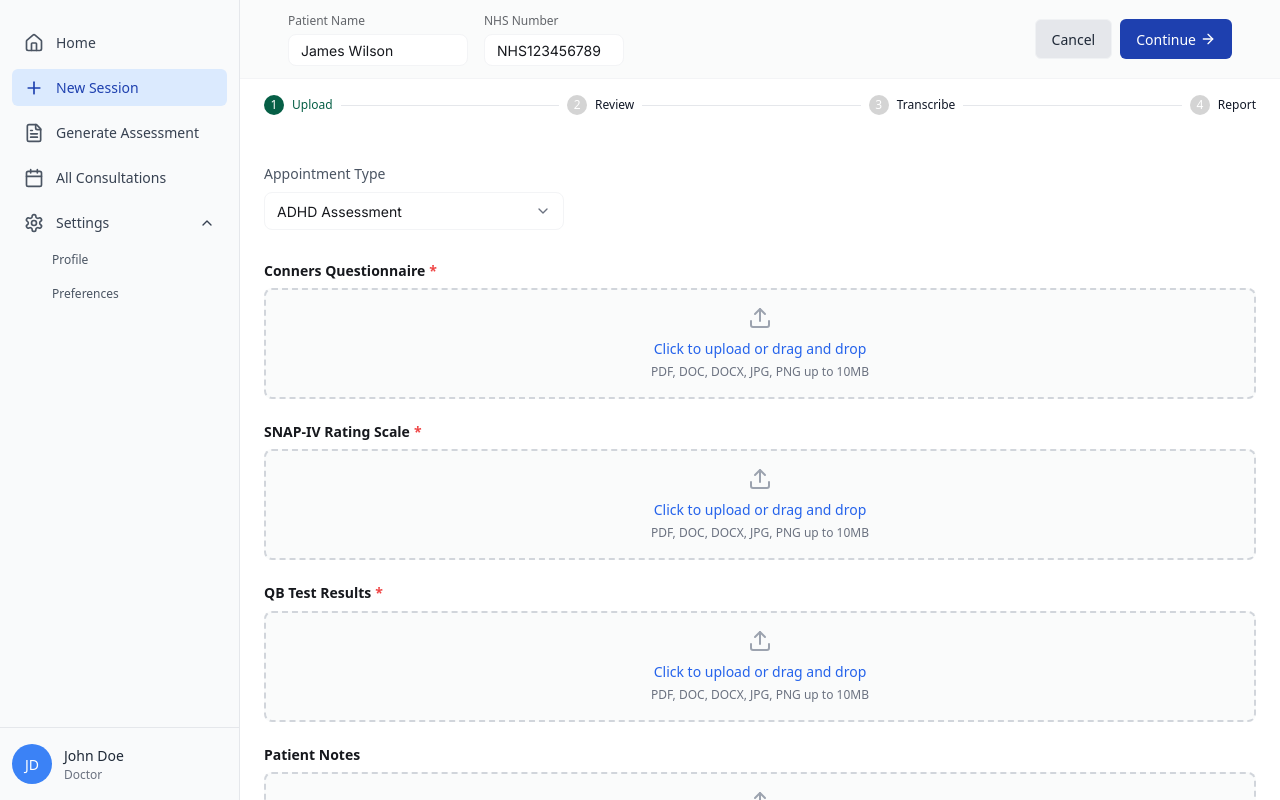
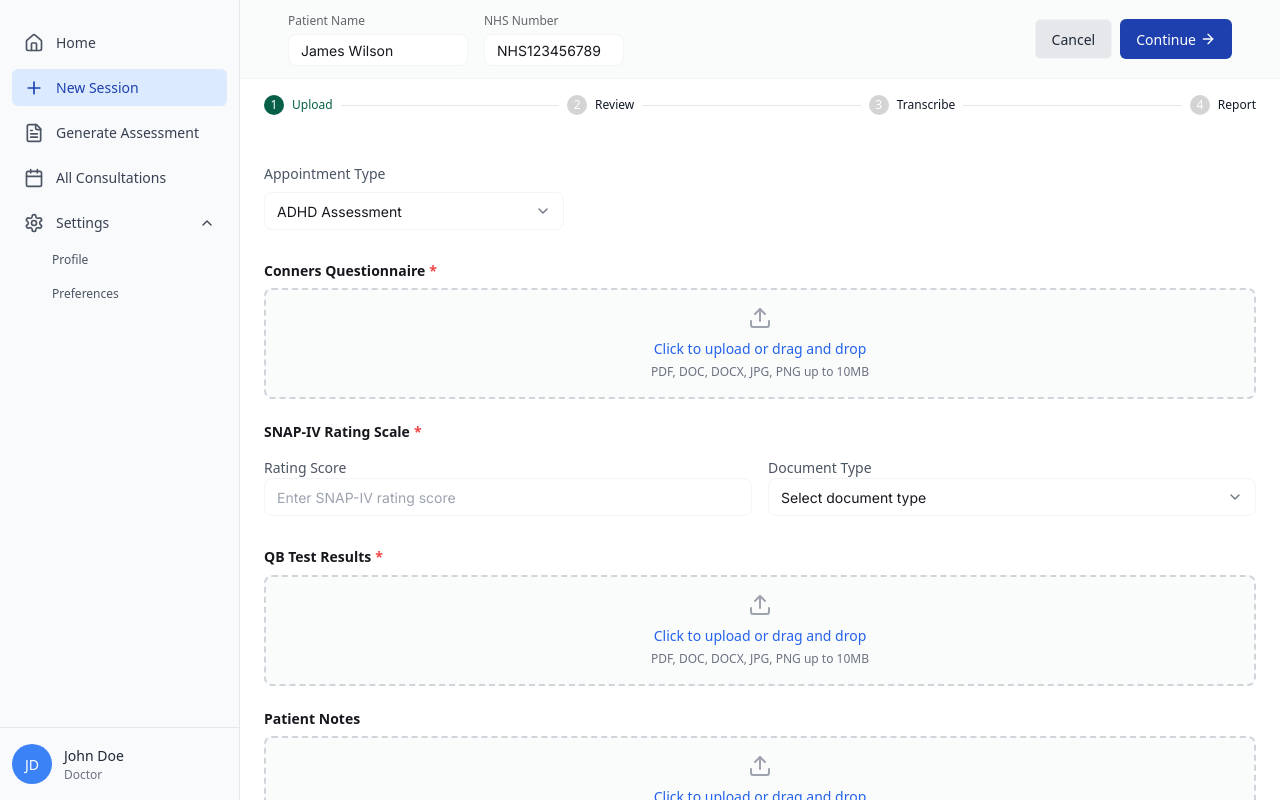
Before and after one commit to inahanninger/anathem-test-1, a React (Vite) app: page /workflow/upload in a window 1280 px wide. Built offline with nearby package versions, Linux system fonts and the light colour scheme.

Commit message:
Refactor: Replace file upload with text input for SNAP-IV
Replaces the file upload section for SNAP-IV with a text input field and a dropdown select for document type selection.

```diff
--- a/src/pages/workflow/UploadDocumentPage.tsx
+++ b/src/pages/workflow/UploadDocumentPage.tsx
@@ -76,6 +76,16 @@ const UploadDocumentPage = () => {
   const getUploadsByType = (documentType: DocumentType | "") => {
     return uploads.filter(upload => upload.documentType === documentType);
   };
+
+  const [snapRating, setSnapRating] = useState("");
+  const [snapDocument, setSnapDocument] = useState("");
+
+  const snapDocuments = [
+    "Parent Form",
+    "Teacher Form",
+    "Self-Report Form"
+  ];
+
   return <ClinicalLayout>
       <div className="min-h-screen bg-white">
         <div className="border-b border-gray-100 bg-gray-50/80 px-6 py-[12px]">
@@ -136,7 +146,40 @@ const UploadDocumentPage = () => {
 
             <FileUploadSection title="Conners Questionnaire" required={true} documentType={FILE_CATEGORIES.CONNERS} onFileUpload={files => handleFileUpload(files, FILE_CATEGORIES.CONNERS)} uploadedFiles={getUploadsByType(FILE_CATEGORIES.CONNERS)} onDeleteFile={handleDeleteFile} />
 
-            <FileUploadSection title="SNAP-IV Rating Scale" required={true} documentType={FILE_CATEGORIES.SNAP4} onFileUpload={files => handleFileUpload(files, FILE_CATEGORIES.SNAP4)} uploadedFiles={getUploadsByType(FILE_CATEGORIES.SNAP4)} onDeleteFile={handleDeleteFile} />
+            <div className="mb-6">
+              <h3 className="text-base font-semibold mb-4 flex items-center">
+                SNAP-IV Rating Scale
+                <span className="text-red-500 ml-1">*</span>
+              </h3>
+
+              <div className="flex gap-4 items-start">
+                <div className="flex-1">
+                  <Label htmlFor="snapRating" className="text-sm font-medium mb-2">Rating Score</Label>
+                  <Input
+                    id="snapRating"
+                    value={snapRating}
+                    onChange={(e) => setSnapRating(e.target.value)}
+                    placeholder="Enter SNAP-IV rating score"
+                    className="mb-2"
+                  />
+                </div>
+                <div className="flex-1">
+                  <Label htmlFor="snapDocument" className="text-sm font-medium mb-2">Document Type</Label>
+                  <Select value={snapDocument} onValueChange={setSnapDocument}>
+                    <SelectTrigger>
+                      <SelectValue placeholder="Select document type" />
+                    </SelectTrigger>
+                    <SelectContent>
+                      {snapDocuments.map(doc => (
+                        <SelectItem key={doc} value={doc}>
+                          {doc}
+                        </SelectItem>
+                      ))}
+                    </SelectContent>
+                  </Select>
+                </div>
+              </div>
+            </div>
 
             <FileUploadSection title="QB Test Results" required={true} documentType={FILE_CATEGORIES.QB_TEST} onFileUpload={files => handleFileUpload(files, FILE_CATEGORIES.QB_TEST)} uploadedFiles={getUploadsByType(FILE_CATEGORIES.QB_TEST)} onDeleteFile={handleDeleteFile} />
 
@@ -146,4 +189,5 @@ const UploadDocumentPage = () => {
       </div>
     </ClinicalLayout>;
 };
+
 export default UploadDocumentPage;
```
